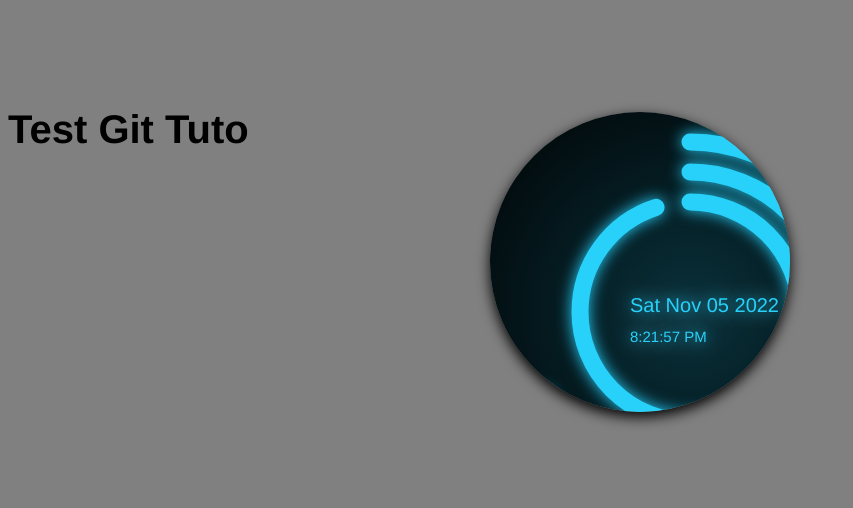
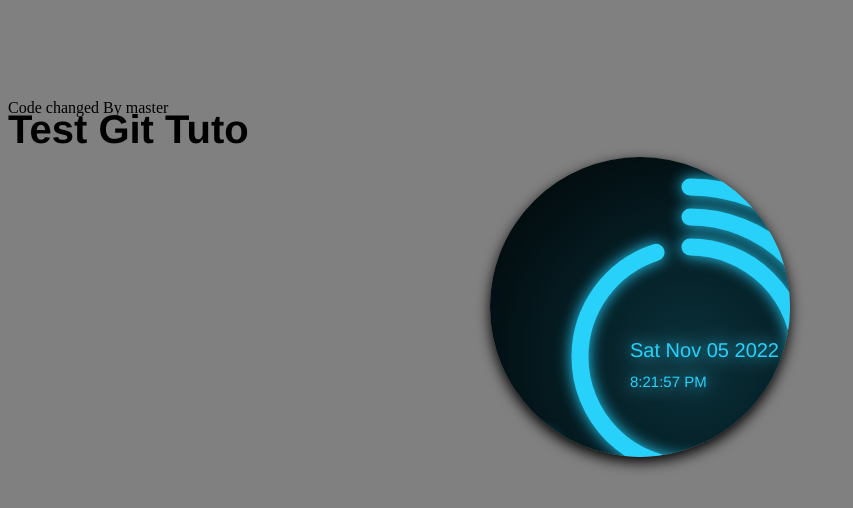
Before and after one commit to kahlaoui-amine/GitTuto, a plain HTML site: page index.html in a window 1280 px wide. Shown: the whole page, without its empty margins (0-853 px from the left). Drawn offline with Linux system fonts and the light colour scheme.

Commit message:
updating by master

```diff
--- a/index.html
+++ b/index.html
@@ -9,7 +9,7 @@
 </head>
 <body>
 <h1>Test Git Tuto</h1>
-
+<p>Code changed By master</p>
 
     <canvas id="canvas" width="300" height="300"></canvas>
     <script src="app.js"></script>
```
